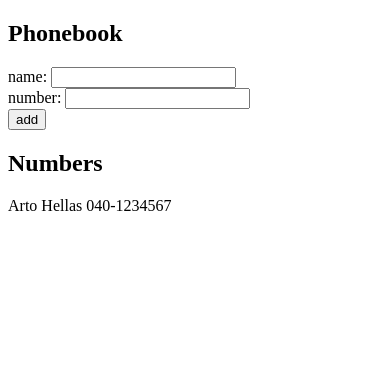
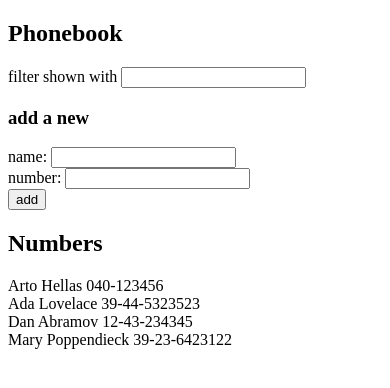
Before and after one commit to dsabalete/fullstackopen, a React (Create React App) app in the folder part2/phonebook/: page / in a window 390 px wide. Shown: the top 388 px of the page. Built offline with nearby package versions, Linux system fonts and the light colour scheme.

Commit message:
feat: 2.9 the phonebook step4

```diff
--- a/part2/phonebook/src/App.js
+++ b/part2/phonebook/src/App.js
@@ -2,10 +2,15 @@ import React, { useState } from 'react'
 
 const App = () => {
     const [persons, setPersons] = useState([
-        { name: 'Arto Hellas', number: '040-1234567' }
+        { name: 'Arto Hellas', number: '040-123456' },
+        { name: 'Ada Lovelace', number: '39-44-5323523' },
+        { name: 'Dan Abramov', number: '12-43-234345' },
+        { name: 'Mary Poppendieck', number: '39-23-6423122' }
     ])
     const [newName, setNewName] = useState('')
     const [newNumber, setNewNumber] = useState('')
+    const [filterBy, setFilterBy] = useState('')
+    const [filteredPersons, setFilteredPersons] = useState(persons)
 
     const handleSubmit = (e) => {
         e.preventDefault()
@@ -32,9 +37,25 @@ const App = () => {
         if (e.target.value) setNewNumber(e.target.value)
     }
 
+    const handleFilter = (e) => {
+        const newFilter = e.target.value
+        setFilterBy(newFilter)
+        if (newFilter.length) {
+            setFilteredPersons(
+                persons.filter((p) => p.name.toLowerCase().includes(newFilter))
+            )
+        } else {
+            setFilteredPersons(persons)
+        }
+    }
     return (
         <div>
             <h2>Phonebook</h2>
+            <div>
+                filter shown with{' '}
+                <input onChange={handleFilter} value={filterBy} />
+            </div>
+            <h3>add a new</h3>
             <form onSubmit={handleSubmit}>
                 <div>
                     name: <input onChange={handleChangeName} value={newName} />
@@ -48,7 +69,7 @@ const App = () => {
                 </div>
             </form>
             <h2>Numbers</h2>
-            {persons.map((person) => (
+            {filteredPersons.map((person) => (
                 <div key={person.name}>
                     {person.name} {person.number}
                 </div>
```
